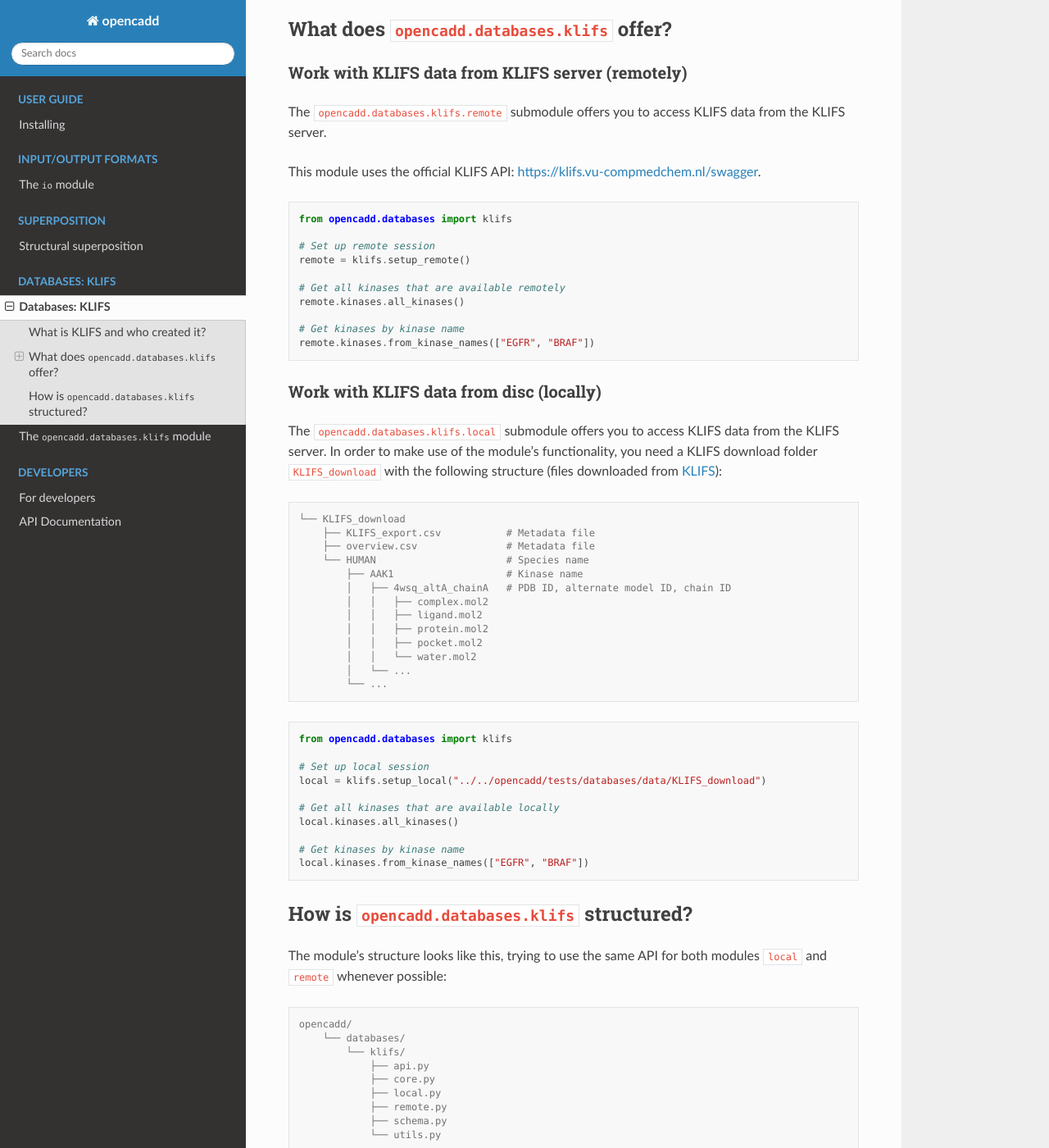
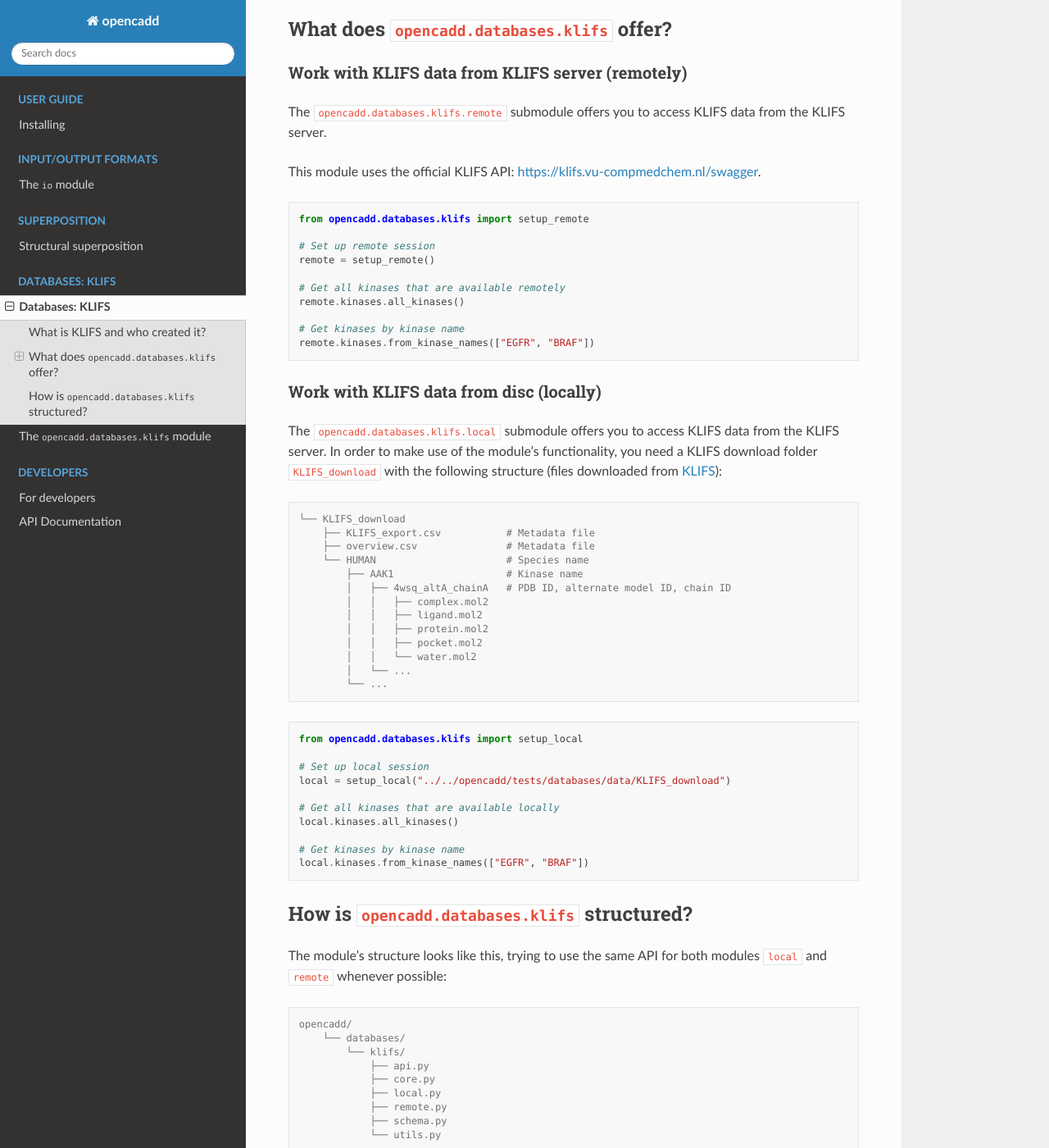
Before and after one commit to volkamerlab/opencadd, a Sphinx documentation site: the page built from docs/databases_klifs.rst, in a window 1280 px wide and 1400 px high, scrolled down 558 px. Shown: the whole window at 82% size. Built offline with Sphinx 7.4.7 and the Read the Docs theme 2.0.0, drawn with Linux system fonts in a browser that asks for light colours; pages that are not in the unit, such as notebooks, are missing from menus.

Commit message:
Use simplified io API in databases.klifs

```diff
--- a/docs/databases_klifs.rst
+++ b/docs/databases_klifs.rst
@@ -32,10 +32,10 @@ This module uses the official KLIFS API: https://klifs.vu-compmedchem.nl/swagger
 
 .. code-block:: python
 
-    from opencadd.databases import klifs
+    from opencadd.databases.klifs import setup_remote
 
     # Set up remote session
-    remote = klifs.setup_remote()
+    remote = setup_remote()
 
     # Get all kinases that are available remotely
     remote.kinases.all_kinases()
@@ -66,10 +66,10 @@ The ``opencadd.databases.klifs.local`` submodule offers you to access KLIFS data
 
 .. code-block:: python
 
-    from opencadd.databases import klifs
+    from opencadd.databases.klifs import setup_local
 
     # Set up local session
-    local = klifs.setup_local("../../opencadd/tests/databases/data/KLIFS_download")
+    local = setup_local("../../opencadd/tests/databases/data/KLIFS_download")
 
     # Get all kinases that are available locally
     local.kinases.all_kinases()
```
Also changed, not shown: docs/tutorials/databases_klifs.ipynb, 2 other files.
